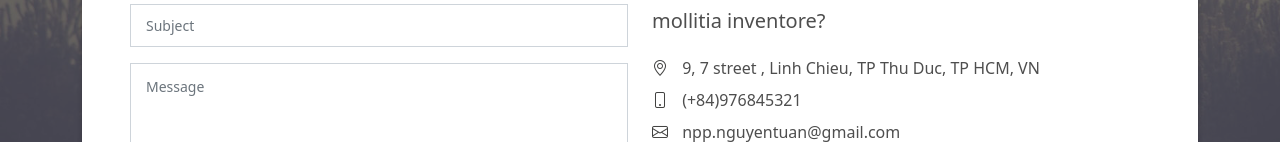
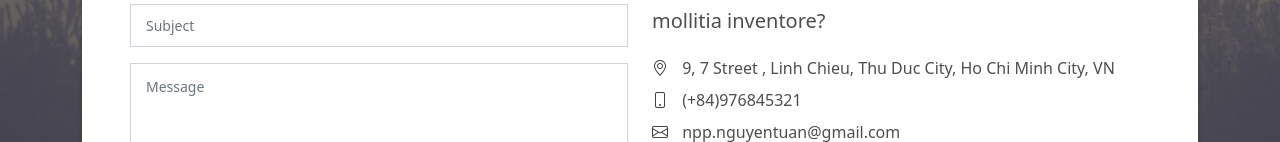
Before and after one commit to Ky0-Nguyen/at-group, a plain HTML site: page index.html in a window 1280 px wide. Shown: the part 5401-5543 px from the top of the page. Drawn offline with Linux system fonts and the light colour scheme.

Commit message:
Update index.html

```diff
--- a/index.html
+++ b/index.html
@@ -693,7 +693,8 @@
                         mollitia inventore?
                       </p>
                       <ul class="list-ico">
-                        <li><span class="bi bi-geo-alt"></span> 9, 7 street , Linh Chieu, TP Thu Duc, TP HCM,
+                        <li><span class="bi bi-geo-alt"></span> 9, 7 Street , Linh Chieu, Thu Duc City, Ho Chi Minh
+                          City,
                           VN</li>
                         <li><span class="bi bi-phone"></span> (+84)976845321</li>
                         <li><span class="bi bi-envelope"></span> npp.nguyentuan@gmail.com</li>
```
